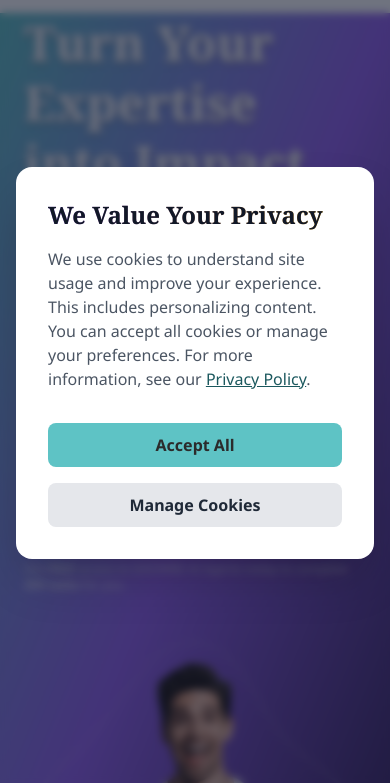
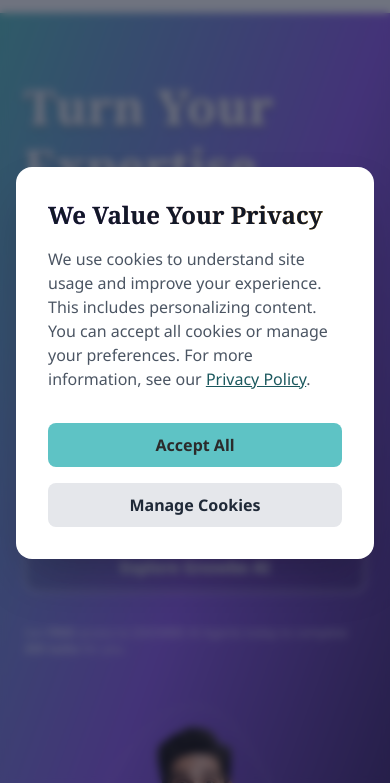
Before and after one commit to gnowbe/website-gnowbe-ai, a website: page index.html in a window 390 px wide. Shown: the part 59-842 px from the top of the page. Drawn offline with nearby package versions, Linux system fonts and the light colour scheme.

Commit message:
added padding on hero section for mobile

```diff
--- a/index.html
+++ b/index.html
@@ -619,7 +619,7 @@
     <main>
       <!-- Hero Section -->
       <div
-        class="relative md:min-h-[80vh] w-full flex items-center justify-center text-center overflow-hidden"
+        class="relative min-h-[70vh] md:min-h-[80vh] py-16 sm:py-20 md:py-0 w-full flex items-center justify-center text-center overflow-hidden"
       >
         <div
           class="absolute inset-0 bg-gradient-to-br from-brand-teal via-brand-purple to-dark-bg-end dark:hidden"
```
